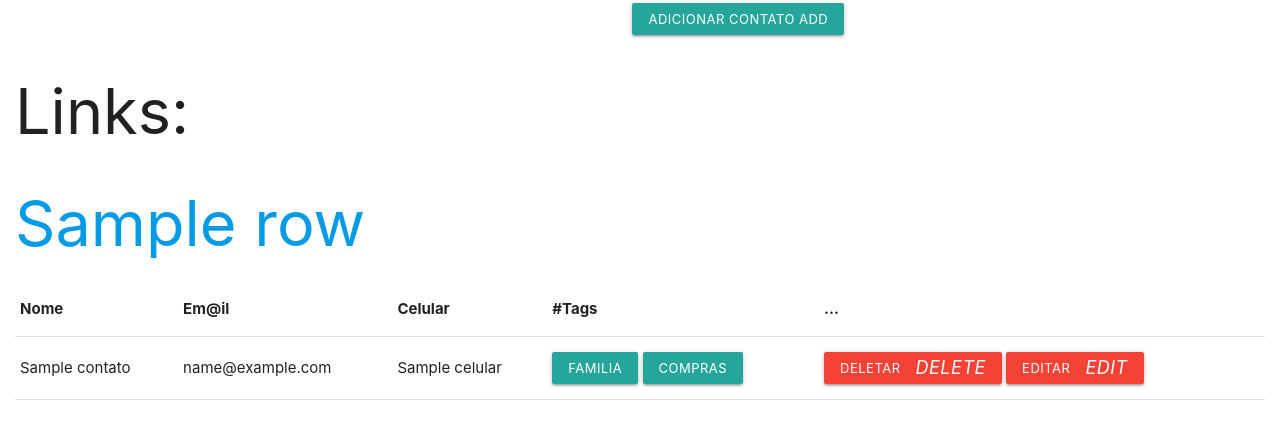
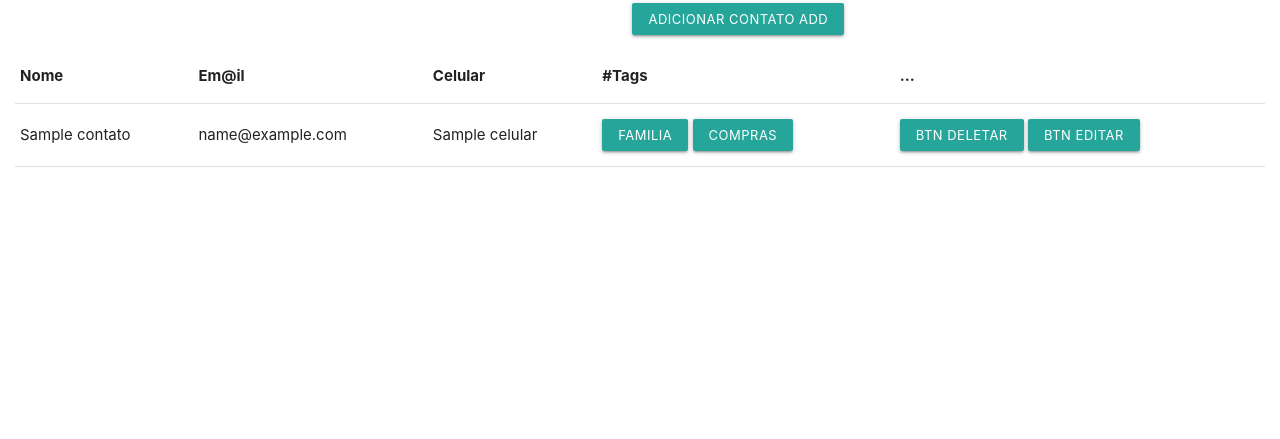
Before and after one commit to RenatoCostaDev/flask-python, a Flask app: template templates/contatos.html in a window 1280 px wide. Shown: the part 71-510 px from the top of the page. Run offline with Flask 3, Linux system fonts and the light colour scheme; the template is opened without the code that fills it: most values are stand-ins (such as "Sample title", 1, 10 or a date in 2020).

Commit message:
feat: static/style.css created

```diff
--- a/app.py
+++ b/app.py
@@ -23,7 +23,7 @@ app = Flask(__name__)
 def contatos():
     return render_template(
         'contatos.html',
-        contatos=contatos,
+        contatos=contatos
     )
 
 app.run(debug=True)
--- /dev/null
+++ b/static/styles.css
@@ -0,0 +1,33 @@
+nav .brand-logo {
+    height: 120px;
+    font-size: 50px;
+}
+
+.title-sidebar {
+    margin-left: 70px;
+    margin-top: 10px;
+}
+
+.sutitle-sidebar {
+    display: flex;
+    justify-content: space-around;
+}
+
+.sutitle-sidebar {
+    margin: 10px;
+}
+
+li {
+    font-size: 30px;
+    margin-right: 40px;
+}
+
+.btn-adicionar-contato {
+    display: flex;
+    justify-content: flex-end;
+    margin: 10px;
+}
+
+.table {
+    margin: 15px;
+}
--- a/templates/contatos.html
+++ b/templates/contatos.html
@@ -8,44 +8,9 @@
     <link rel="stylesheet" href="https://cdnjs.cloudflare.com/ajax/libs/materialize/1.0.0/css/materialize.min.css">
     <!-- Compiled and minified JavaScript -->
     <script src="https://cdnjs.cloudflare.com/ajax/libs/materialize/1.0.0/js/materialize.min.js"></script>
-    <style>
-        nav .brand-logo {
-            height: 120px;
-            font-size: 50px;
-        }
-
-        .title-sidebar {
-            margin-left: 70px;
-            margin-top: 10px;
-        }
-
-        .sutitle-sidebar {
-            display: flex;
-            justify-content: space-around;
-        }
-
-        .sutitle-sidebar {
-            margin: 10px;
-        }
-
-        li {
-            font-size: 30px;
-            margin-right: 40px;
-        }
-
-        .btn-adicionar-contato {
-            display: flex;
-            justify-content: flex-end;
-            margin: 10px;
-        }
-
-        .table {
-            margin: 15px;
-        }
-    </style>
+    <link rel="stylesheet" href="/static/styles.css">
     <title>Contatos</title>
 </head>
-
 <body>
     <nav>
         <div class="nav-wrapper sidebar">
@@ -92,28 +57,13 @@
                       <a class="waves-effect waves-light btn-small">Compras</a>
                   </td>
                   <td>
-                            <a class="waves-effect waves-light btn-small red">
-                                <i class="material-icons right">delete</i>
-                                Deletar
-                            </a>
-                            <a class="waves-effect waves-light btn-small red">
-                                <i class="material-icons right">edit</i>
-                                Editar
-                            </a>
+                      <a class="waves-effect waves-light btn-small">Btn deletar</a>
+                      <a class="waves-effect waves-light btn-small">Btn editar</a>
                   </td>
                 </tr>
                 {% endfor %}
-                <div class="link">
-                    <h1>Links: </h1>
-                    {% for row in links %}
-                    <h1>
-                        <a href="{{ row.url }}">{{row.nome}}</a>
-                    </h1>
-                    {% endfor %}
-                </div>
               </tbody>
         </table>
     </div>
 </body>
-
 </html>
```
Lines whose indentation alone changed are shown as unchanged.
